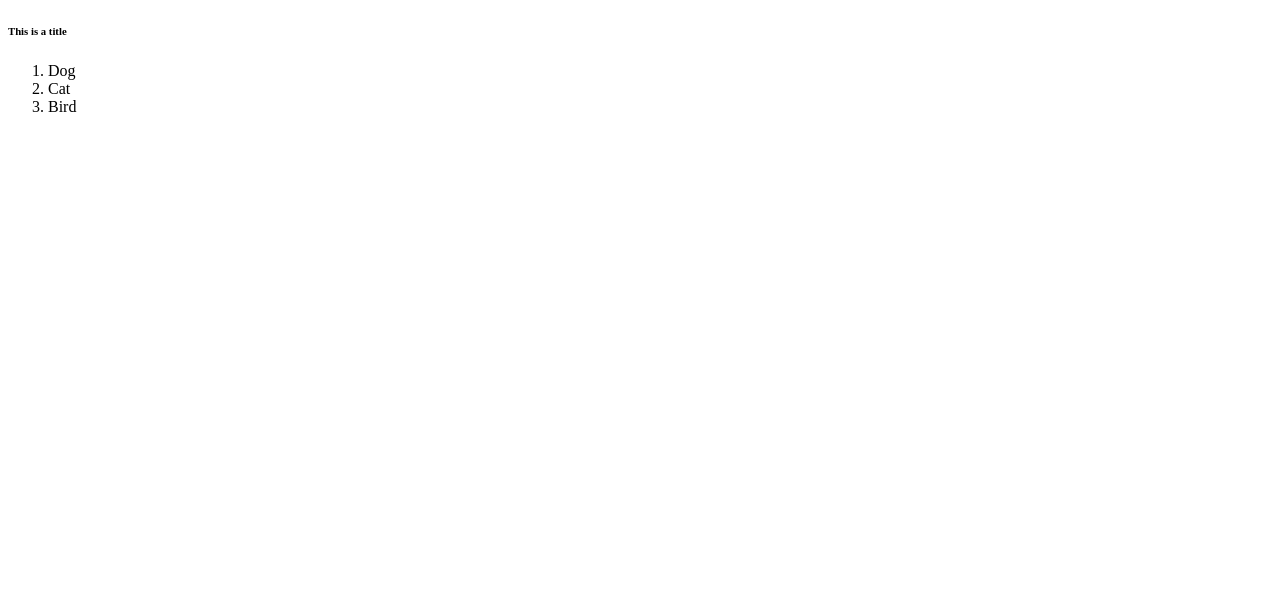
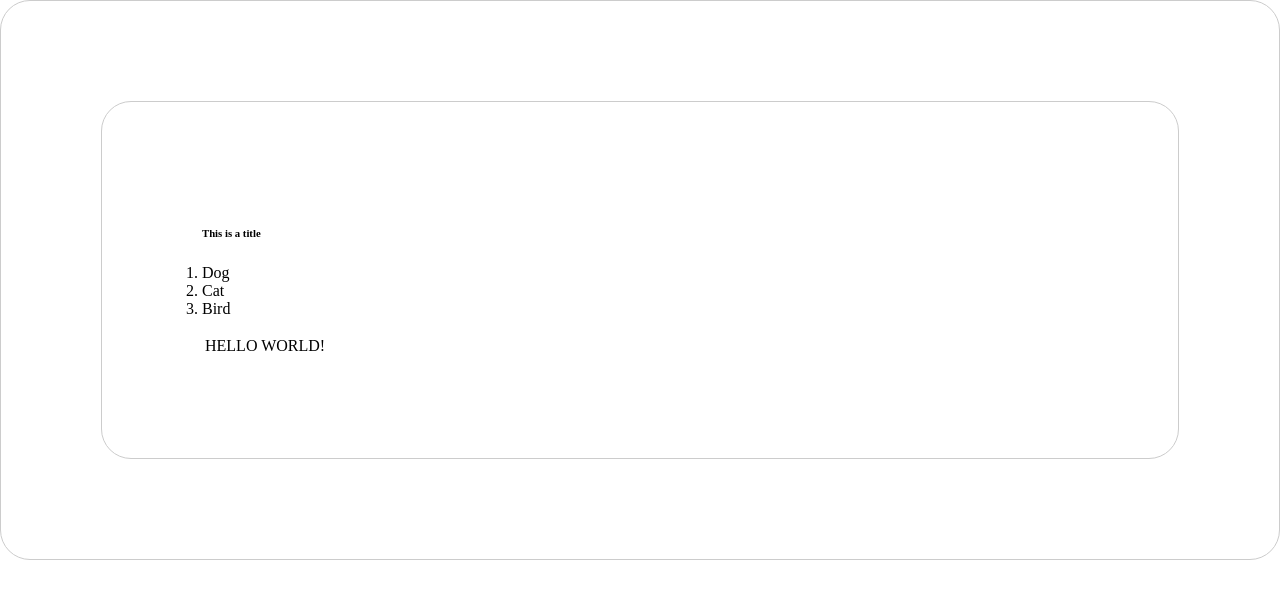
Before and after one commit to alNYCDA/CauseSite_DEC2015, a plain HTML site: page index.html in a window 1280 px wide. Drawn offline with Linux system fonts and the light colour scheme.

Commit message:
Added awesome CSS

```diff
--- a/index.html
+++ b/index.html
@@ -3,6 +3,19 @@
 	<head>
 		<title> Cause Site </title>
 	</head>
+	<style>
+		html, body{
+			padding			: 100px;
+			margin 			: 0px;
+			border 			: solid 1px #ccc;
+			border-radius 	: 30px;
+		}
+
+		ol{
+			padding 	: 0px;
+		}
+
+	</style>
 	<body>
 
 
@@ -14,6 +27,12 @@
 		<li>Bird</li>
 	</ol>
 
+	<table>
+		<tr>
+			<td> HELLO WORLD!</td>
+		</tr>
+	</table>
+
 
 
 	</body>
```
